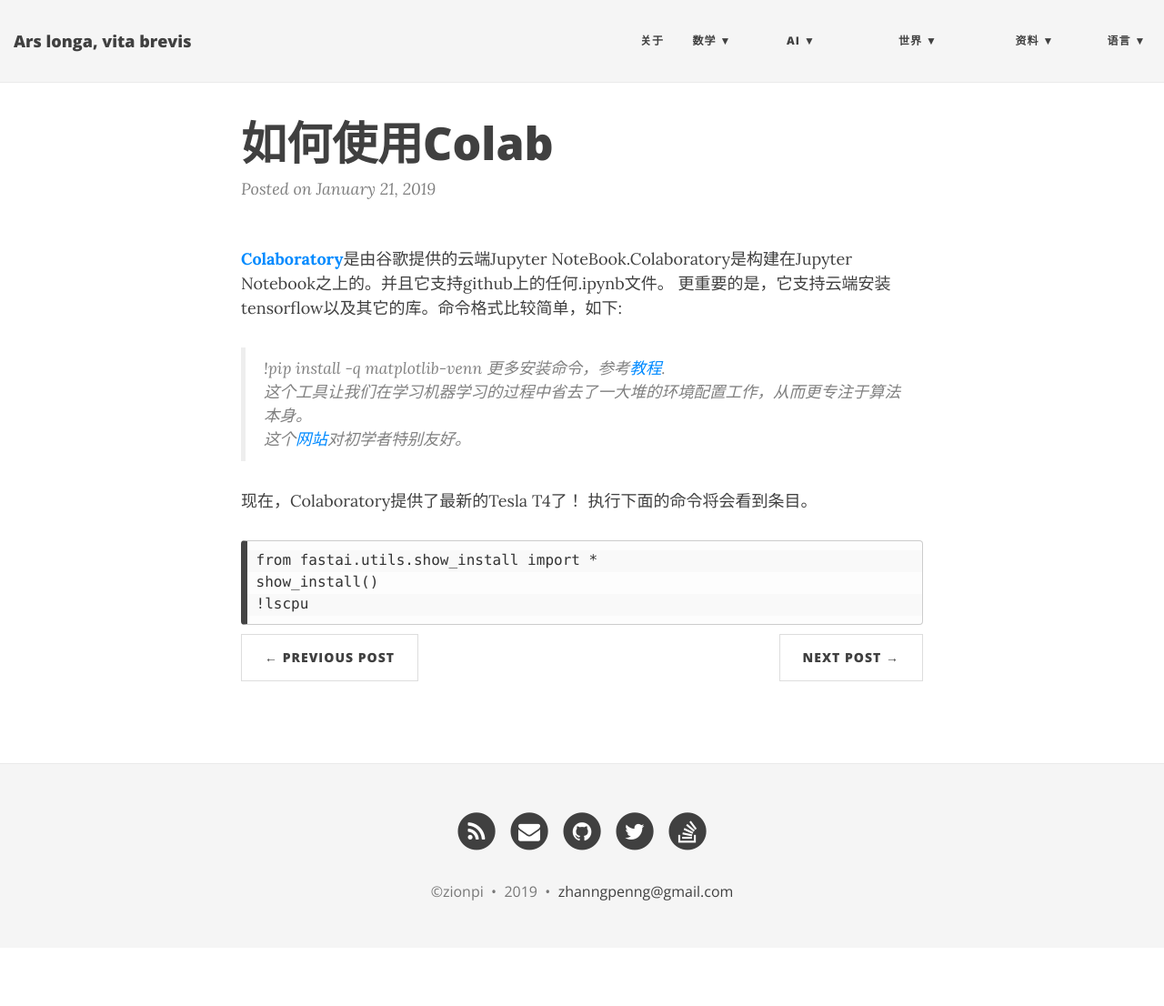
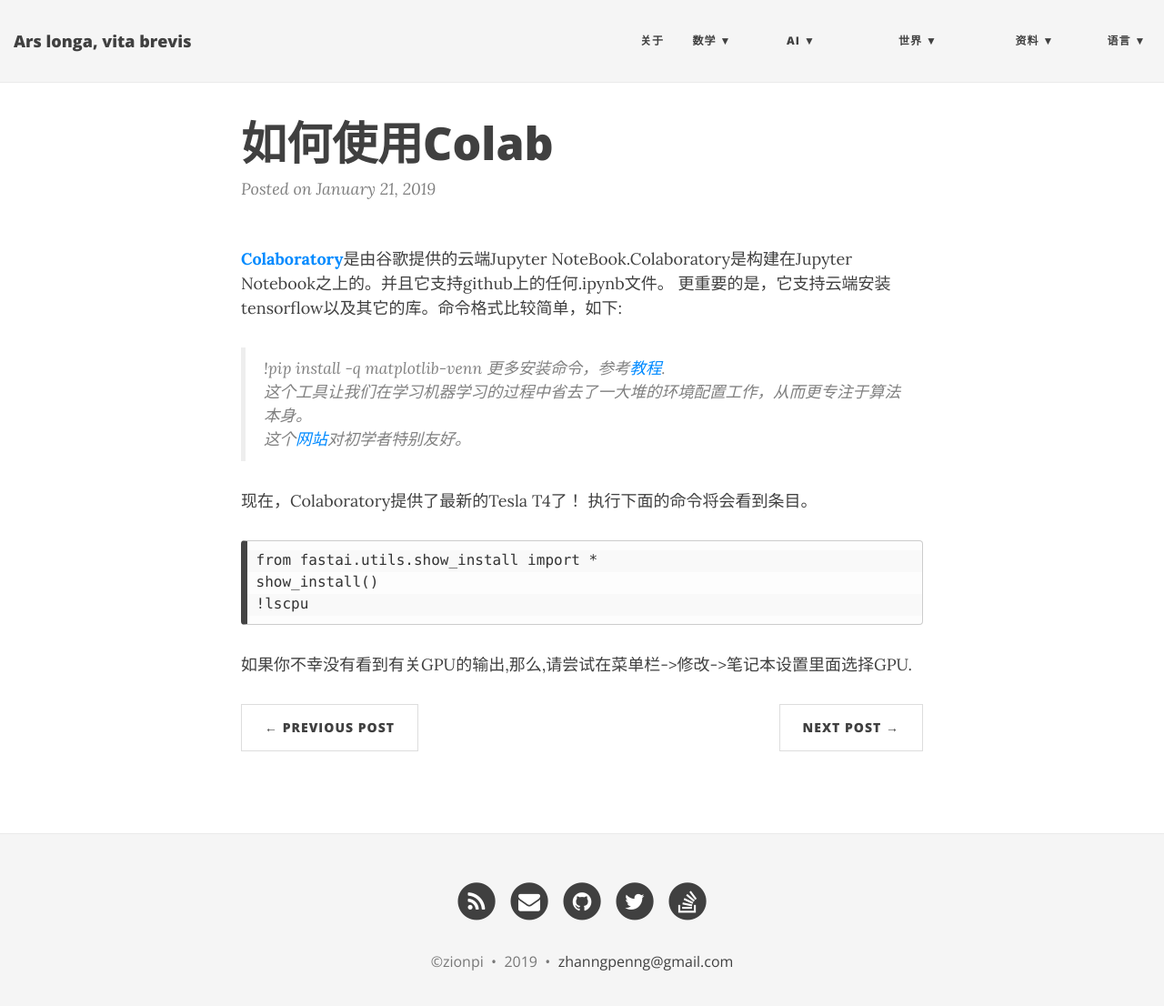
Before and after one commit to ZionPi/zionpi.github.io, a Jekyll site: the page built from _posts/2019-01-21-how-to-use-colab.md, in a window 1280 px wide and 1119 px high. Shown: the top 1106 px of the window at 91% size. Built offline with Jekyll 4.4.1, drawn with Linux system fonts in a browser that asks for light colours; nearby versions of some CDN libraries.

Commit message:
Update 2019-01-21-how-to-use-colab.md

````diff
--- a/_posts/2019-01-21-how-to-use-colab.md
+++ b/_posts/2019-01-21-how-to-use-colab.md
@@ -17,3 +17,4 @@
 show_install()
 !lscpu
 ```
+如果你不幸没有看到有关GPU的输出,那么,请尝试在菜单栏->修改->笔记本设置里面选择GPU.
````
